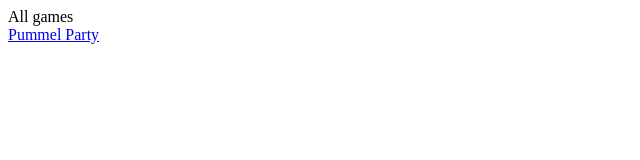
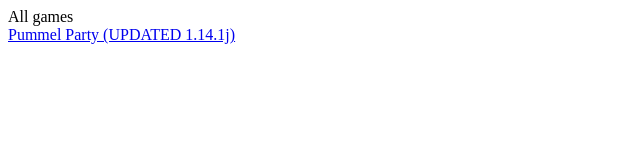
Before and after one commit to 1ctr/patchers, a plain HTML site: page docs/index.html in a window 1280 px wide. Shown: the whole page, without its empty margins (0-640 px from the left). Drawn offline with Linux system fonts and the light colour scheme.

Commit message:
Update index.html

```diff
--- a/docs/index.html
+++ b/docs/index.html
@@ -1,4 +1,4 @@
 <title>neveriose</title>
 <link rel="icon" href="ico.png"/>
 All games <br>
-<a href="https://exe.io/pummel">Pummel Party</a><br>
+<a href="https://link-hub.net/23425/pummel-party-unlock-all">Pummel Party (UPDATED 1.14.1j)</a><br>
```
